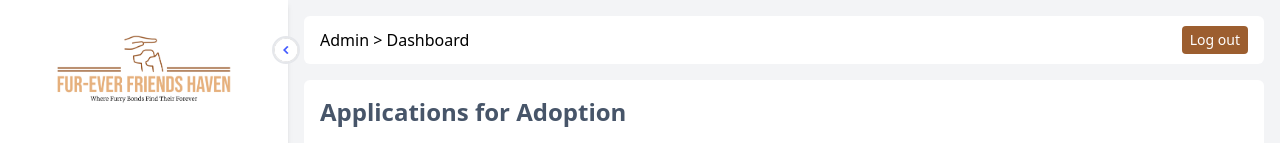
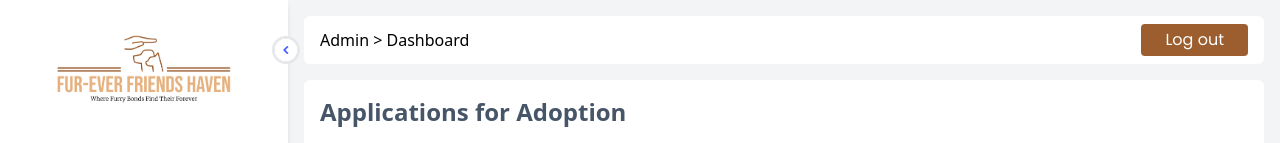
Before and after one commit to whackurt/fur-ever-friends, a React (Vite) app: page /admin in a window 1280 px wide. Shown: the top 143 px of the page. Built offline with nearby package versions, Linux system fonts and the light colour scheme; sample sign-in values are in the browser's storage.

Commit message:
refactor: updated Button component

```diff
--- a/src/components/Button.jsx
+++ b/src/components/Button.jsx
@@ -4,8 +4,8 @@ const Button = (props) => {
 	return (
 		<button
 			onClick={props.onClick}
-			className="bg-primary text-white font-[Poppins] py-2 px-6 rounded md:ml-8 hover:bg-secondary
-    duration-500"
+			className="bg-primary text-white font-[Poppins] py-1 px-6 rounded md:ml-8 hover:bg-secondary
+    duration-500 text-md"
 		>
 			{props.children}
 		</button>
--- a/src/components/Layouts/AdminLayout.jsx
+++ b/src/components/Layouts/AdminLayout.jsx
@@ -3,7 +3,7 @@ import { MdOutlineDashboard, MdOutlinePets } from 'react-icons/md';
 import Control from '../../../src/assets/control.png';
 import { Link, useNavigate } from 'react-router-dom';
 import Logo from '../../assets/fur-ever-friends.png';
-
+import Button from '../Button';
 const AdminLayout = ({ children, location }) => {
 	const [open, setOpen] = useState(true);
 	const navigate = useNavigate();
@@ -45,13 +45,6 @@ const AdminLayout = ({ children, location }) => {
 							open && 'rotate-[360deg]'
 						}`}
 					/>
-					{/* <h1
-						className={`text-primary origin-left font-medium text-xl duration-200 ${
-							!open && 'scale-0'
-						}`}
-					>
-						Fur-ever Friends Haven
-					</h1> */}
 				</div>
 				<ul className="pt-6">
 					{Menus.map((Menu, index) => (
@@ -88,7 +81,7 @@ const AdminLayout = ({ children, location }) => {
 					<p className="font-medium">
 						Admin {'>'} {location}
 					</p>
-					<button
+					<Button
 						onClick={() => {
 							localStorage.clear();
 							navigate('/admin/login');
@@ -96,7 +89,7 @@ const AdminLayout = ({ children, location }) => {
 						className="bg-primary hover:bg-secondary text-white px-2 py-1 rounded text-sm font-medium"
 					>
 						Log out
-					</button>
+					</Button>
 				</div>
 				<div className="bg-white my-4 rounded-md p-4 text-gray-700">
 					{children}
```
